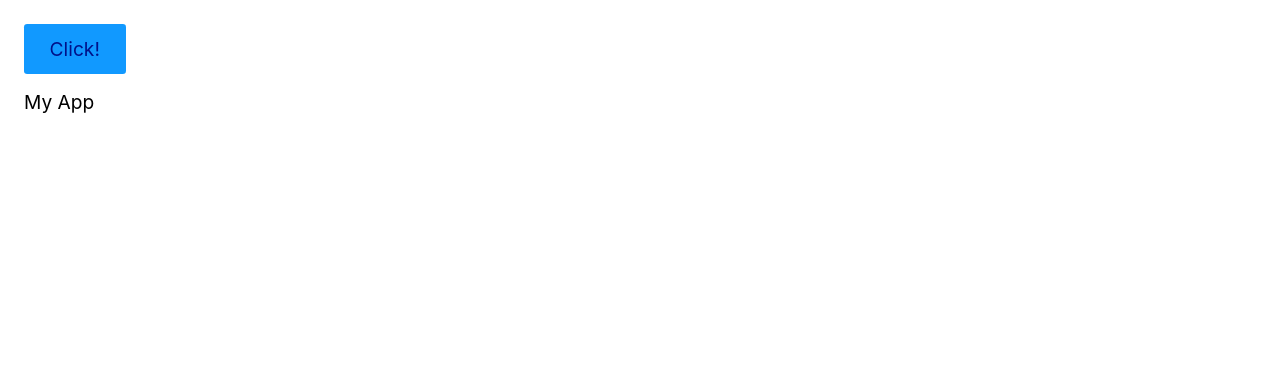
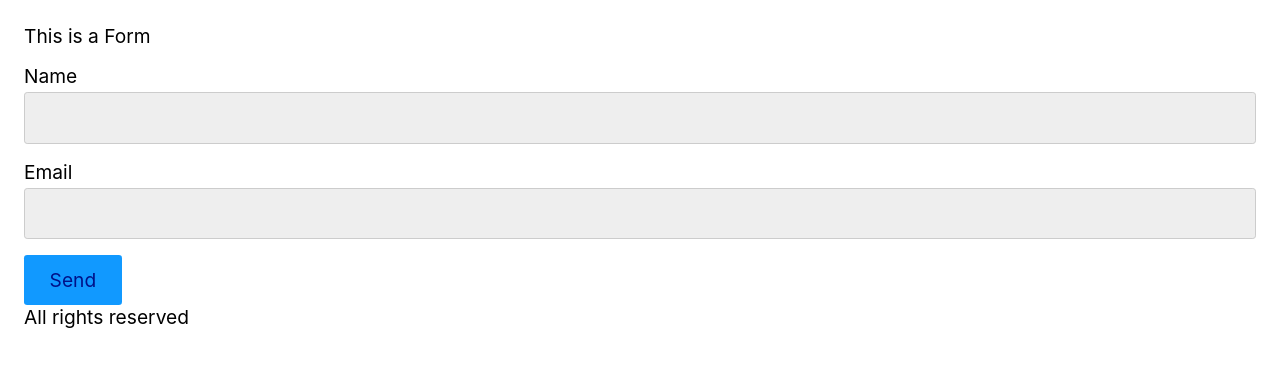
Before and after one commit to Renan-S/react-first-site, a React (Create React App) app: page / in a window 1280 px wide. Shown: the top 366 px of the page. Built offline with nearby package versions, Linux system fonts and the light colour scheme.

Commit message:
Create a new form component

```diff
--- a/src/App.tsx
+++ b/src/App.tsx
@@ -1,9 +1,14 @@
+import Footer from "./Footer";
+import Form from "./form/Form";
+import Header from "./Header";
+
 function App() {
   return (
-    <div>
-      <button>Click!</button>
-      <p>My App</p>
-    </div>
+    <>
+      <Header />
+      <Form />
+      <Footer />
+    </>
   );
 }
 
--- /dev/null
+++ b/src/Footer.tsx
@@ -0,0 +1,5 @@
+const Footer = () => {
+  return <footer>All rights reserved</footer>;
+};
+
+export default Footer;
--- /dev/null
+++ b/src/Header.tsx
@@ -0,0 +1,5 @@
+const Header = () => {
+  return <header>This is a Form</header>;
+};
+
+export default Header;
--- /dev/null
+++ b/src/form/Button.tsx
@@ -0,0 +1,7 @@
+import React from "react";
+
+const Button = () => {
+  return <button>Send</button>;
+};
+
+export default Button;
--- /dev/null
+++ b/src/form/Form.tsx
@@ -0,0 +1,21 @@
+import React from "react";
+import Button from "./Button";
+import Input from "./Input";
+
+const Form = () => {
+  return (
+    <form>
+      <p>
+        <label htmlFor="name">Name</label>
+        <Input />
+      </p>
+      <p>
+        <label htmlFor="email">Email</label>
+        <Input />
+      </p>
+      <Button />
+    </form>
+  );
+};
+
+export default Form;
--- /dev/null
+++ b/src/form/Input.tsx
@@ -0,0 +1,5 @@
+const Input = () => {
+  return <input type="text" />;
+};
+
+export default Input;
```
Also changed, not shown: 1 other file (tests, documents, lock files or other folders).
